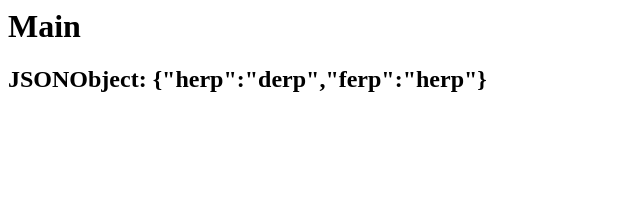
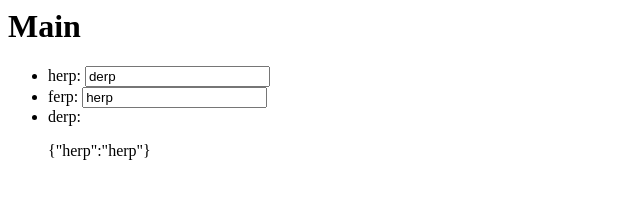
Before and after one commit to gvendurst/JSONEditor, a website: page index.html in a window 1280 px wide. Shown: the whole page, without its empty margins (0-640 px from the left). Drawn offline with nearby package versions, Linux system fonts and the light colour scheme; some packages are replaced by stand-ins of ours.

Commit message:
Added an ng-repeat for the values in the JSONObject

```diff
--- a/src/JSONObject.html
+++ b/src/JSONObject.html
@@ -1,3 +1,10 @@
 <div>
-	<h2>JSONObject: {{object}}</h2>
+	<ul>
+		<li ng-repeat="(key, value) in object">
+			{{key}}:
+			<input value={{value}} ng-if="!isAnObject(value)"></input>
+			<!-- Add a json-object conditionally without ng-if -->
+			<p ng-if="isAnObject(value)">{{value}}</p>
+		</li>
+	</ul>
 </div>
--- a/src/JSONObject.js
+++ b/src/JSONObject.js
@@ -9,8 +9,12 @@ function(){
 		templateUrl: "src/JSONObject.html",
 
 		link: function(scope, elem, attrs){
+			scope.isAnObject = function(value){
+				return (typeof value) === (typeof {});
+			}
+		},
 
-		}
+
 
 	};
 });
--- a/src/MainCtrl.js
+++ b/src/MainCtrl.js
@@ -4,6 +4,7 @@ function($scope){
 	$scope.theObject = {};
 	$scope.theObject.herp = "derp";
 	$scope.theObject.ferp = "herp";
+	$scope.theObject.derp = { herp: "herp"};
 
 
 }]);
```
Also changed, not shown: src/Main.html (+0 -1 lines).
